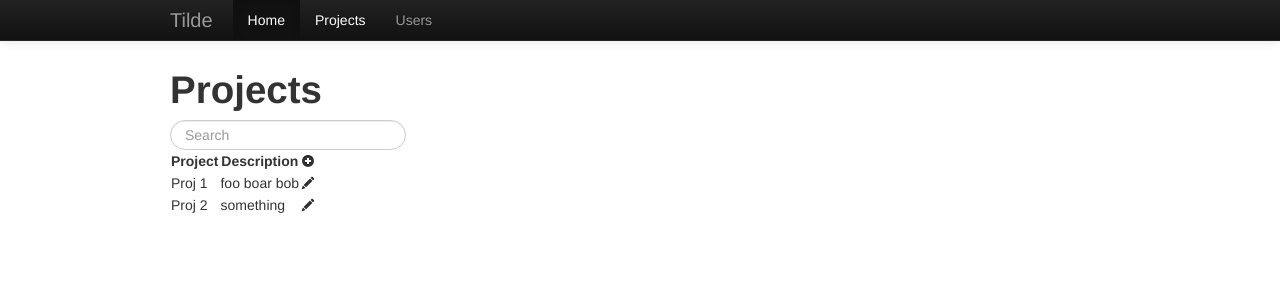
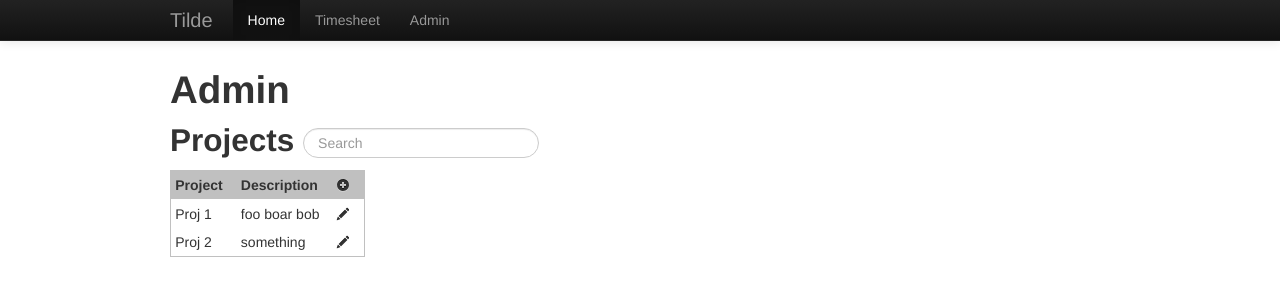
Before and after one commit to jcosmo/tilde-angular, a plain HTML site: page src/web/index.html at #/admin in a window 1280 px wide. Both pictures are taken after a click on the link "Projects". Drawn offline with nearby package versions, Linux system fonts and the light colour scheme.

Commit message:
add links to timesheet

```diff
--- a/src/web/css/tilde.css
+++ b/src/web/css/tilde.css
@@ -1,3 +1,17 @@
 body {
   padding-top: 60px;
 }
+
+table.list th {
+  padding: 0.3em;
+  padding-right: 1em;
+  background-color: silver;
+}
+
+table.list td {
+  padding: 0.3em;
+}
+
+table.list {
+  border: solid 1px silver;
+}
--- /dev/null
+++ b/src/web/dashboard/admin.html
@@ -0,0 +1,4 @@
+<h1>Admin</h1>
+
+<a href="#/projects">Projects</a> |
+<a href="#/users">Users</a>
--- a/src/web/index.html
+++ b/src/web/index.html
@@ -12,18 +12,13 @@
 <div class="navbar navbar-inverse navbar-fixed-top">
   <div class="navbar-inner">
     <div class="container">
-      <button type="button" class="btn btn-navbar" data-toggle="collapse" data-target=".nav-collapse">
-        <span class="icon-bar"></span>
-        <span class="icon-bar"></span>
-        <span class="icon-bar"></span>
-      </button>
       <a class="brand" href="#">Tilde</a>
 
       <div class="nav-collapse collapse">
         <ul class="nav">
           <li class="active"><a href="#">Home</a></li>
-          <li><a href="#/projects">Projects</a></li>
-          <li><a href="#/users">Users</a></li>
+          <li><a href="#/timesheet">Timesheet</a></li>
+          <li><a href="#/admin">Admin</a></li>
         </ul>
       </div>
     </div>
--- a/src/web/js/angular/app.js
+++ b/src/web/js/angular/app.js
@@ -4,6 +4,10 @@ angular.module( "tide", ['tide.controllers'] ).config(
   ['$routeProvider',
    function ( $routeProvider )
    {
+     $routeProvider.when( '/timesheet',
+                          {controller: 'TimesheetCtrl', templateUrl: 'timesheet/index.html'} );
+     $routeProvider.when( '/admin',
+                          {templateUrl: 'dashboard/admin.html'} );
      $routeProvider.when( '/projects',
                           {controller: 'ProjectCtrl', templateUrl: 'project/list.html'} );
      $routeProvider.when( '/project/new',
@@ -12,7 +16,9 @@ angular.module( "tide", ['tide.controllers'] ).config(
                           {controller: 'UserCtrl', templateUrl: 'user/list.html'} );
      $routeProvider.when( '/user/new',
                           {controller: 'UserCtrl', templateUrl: 'user/new.html'} );
-     $routeProvider.otherwise( {redirectTo: '/projects'} );
+     $routeProvider.when( '/todo',
+                          {templateUrl: 'dashboard/todo.html'} );
+     $routeProvider.otherwise( {redirectTo: '/todo'} );
    }] );
 
 var dataStore = {
--- a/src/web/project/list.html
+++ b/src/web/project/list.html
@@ -1,6 +1,8 @@
-<h1>Projects</h1>
-<input type="text" ng-model="search" class="search-query" placeholder="Search">
-<table>
+<h1>Admin</h1>
+<h2>Projects
+  <input type="text" ng-model="search" class="search-query" placeholder="Search">
+</h2>
+<table class="list">
   <thead>
   <tr>
     <th>Project</th>
```
Also changed, not shown: src/web/dashboard/todo.html (added, +1 -0 lines), src/web/project/new.html (+3 -2 lines), src/web/timesheet/index.html (added, +1 -0 lines), src/web/user/list.html (+5 -3 lines), src/web/user/new.html (+3 -2 lines).
